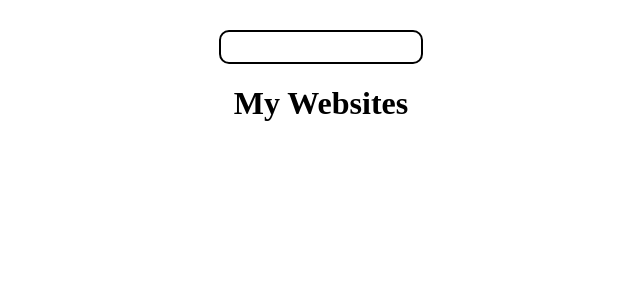
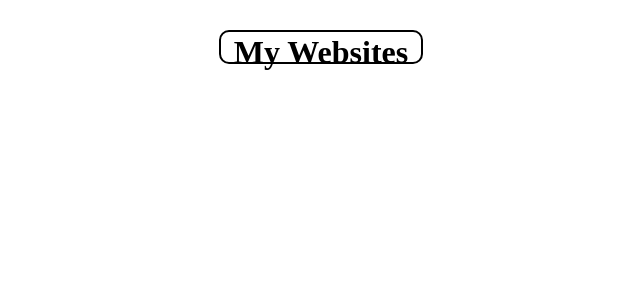
Before and after one commit to mathmaniac88/mathmaniac88.github.io, a Jekyll site: the page index.html, which Jekyll copies as it is, in a window 1280 px wide. Shown: the top 300 px of the page, without its empty margins (319-959 px from the left). Built offline with Jekyll 4.4.1, drawn with Linux system fonts in a browser that asks for light colours.

Commit message:
Update index.html

```diff
--- a/index.html
+++ b/index.html
@@ -17,6 +17,9 @@
   border-radius:10px;
   margin-top:30px;
 }
+h1{
+  margin-top:-30px;
+}
 </style>
 </body>
 </html>
```
